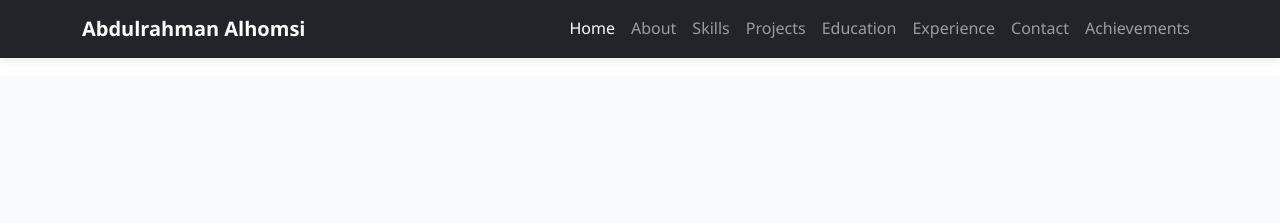
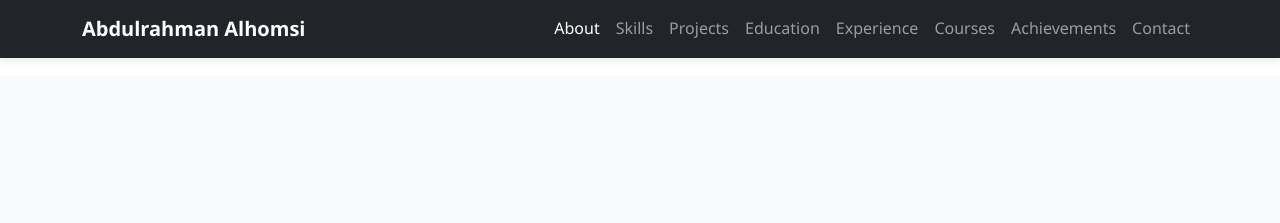
Before and after one commit to Abd-Alrhman-Alhomse/portfolio, a Django app: page / in a window 1280 px wide. Shown: the top 223 px of the page. Run offline with Django 5.2, Linux system fonts and the light colour scheme; data comes from the database, SQL or seed files in the repository.

Commit message:
edit navegation bar

```diff
--- a/main/templates/main/home.html
+++ b/main/templates/main/home.html
@@ -19,11 +19,11 @@
             </button>
             <div class="collapse navbar-collapse" id="navbarNav">
                 <ul class="navbar-nav ms-auto">
+                    <!-- <li class="nav-item">
+                        <a class="nav-link" href="#home">Home</a>
+                    </li> -->
                     <li class="nav-item">
-                        <a class="nav-link" href="#home">Home</a>
-                    </li>
-                    <li class="nav-item">
-                        <a class="nav-link" href="#about">About</a>
+                        <a class="nav-link" href="#home">About</a>
                     </li>
                     <li class="nav-item">
                         <a class="nav-link" href="#skills">Skills</a>
@@ -37,11 +37,14 @@
                     <li class="nav-item">
                         <a class="nav-link" href="#experience">Experience</a>
                     </li>
-                    <li class="nav-item">
-                        <a class="nav-link" href="#contact">Contact</a>
+                     <li class="nav-item">
+                        <a class="nav-link" href="#courses">Courses</a>
                     </li>
                     <li class="nav-item">
                         <a class="nav-link" href="#achievements">Achievements</a>
+                    </li>
+                     <li class="nav-item">
+                        <a class="nav-link" href="#contact">Contact</a>
                     </li>
                 </ul>
             </div>
```
